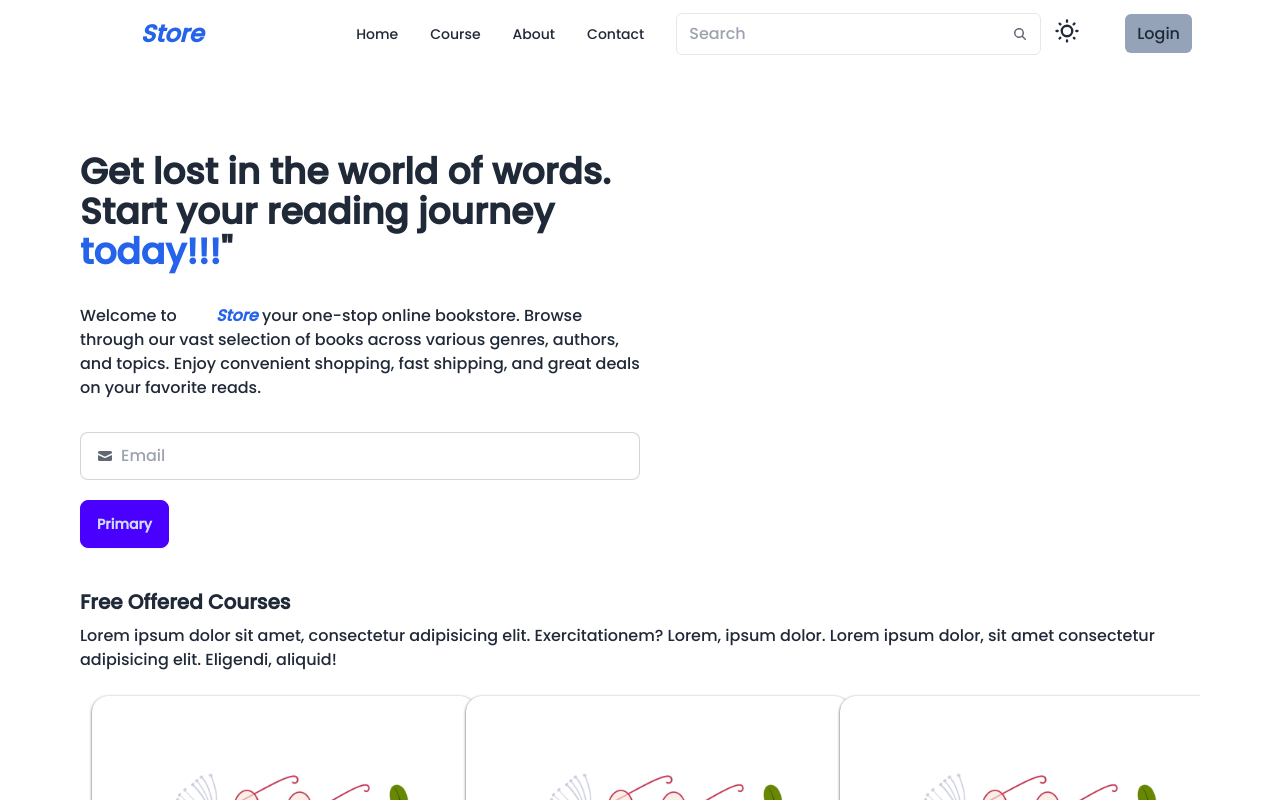
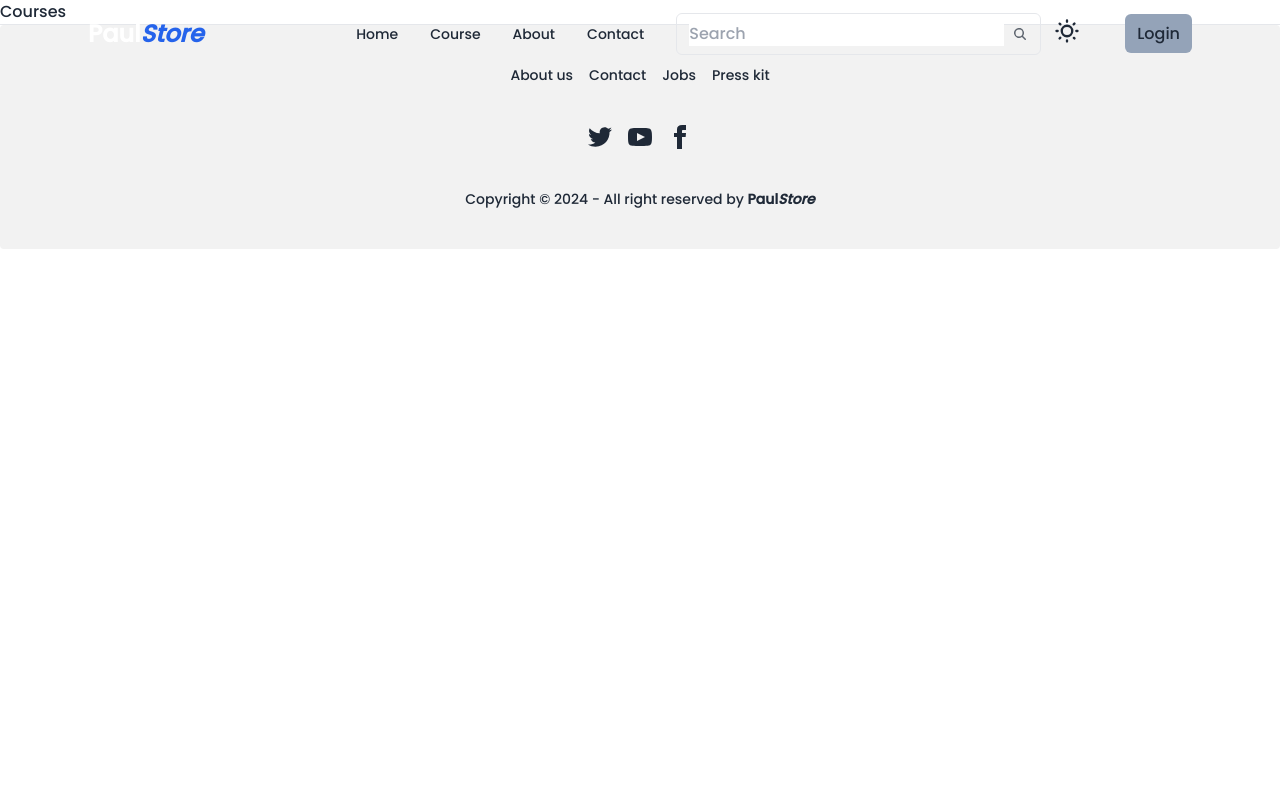
Before and after one commit to Ajoy-paul11/Book-Store-Project, a React app in the folder frontend/: page /course in a window 1280 px wide. Shown: the top 800 px of the page. Built offline with nearby package versions, Linux system fonts and the light colour scheme; the HTML template or start-up script is replaced by a standard one.

Commit message:
"Added react-router-dom dependency and implemented routing in frontend application"

```diff
--- a/frontend/package.json
+++ b/frontend/package.json
@@ -12,6 +12,7 @@
   "dependencies": {
     "react": "^18.3.1",
     "react-dom": "^18.3.1",
+    "react-router-dom": "^6.26.0",
     "react-slick": "^0.30.2",
     "slick-carousel": "^1.8.1"
   },
--- a/frontend/src/App.jsx
+++ b/frontend/src/App.jsx
@@ -2,13 +2,7 @@ import React from "react";
 import { Footer, Home, Navbar } from "./pages";
 
 function App() {
-  return (
-    <>
-      <Navbar />
-      <Home />
-      <Footer />
-    </>
-  );
+  return <></>;
 }
 
 export default App;
--- a/frontend/src/Layout.jsx
+++ b/frontend/src/Layout.jsx
@@ -1,9 +1,12 @@
 import React from "react";
-
+import { Outlet } from "react-router-dom";
+import { Navbar, Footer } from "./pages";
 function Layout() {
   return (
     <>
-      <div></div>
+      <Navbar />
+      <Outlet />
+      <Footer />
     </>
   );
 }
--- a/frontend/src/components/Navigation.jsx
+++ b/frontend/src/components/Navigation.jsx
@@ -1,4 +1,5 @@
 import React, { useEffect, useState } from "react";
+import { Link } from "react-router-dom";
 
 function Navigation() {
   const [sticky, setSticky] = useState(false);
@@ -21,16 +22,16 @@ function Navigation() {
   const navItems = (
     <>
       <li>
-        <a>Home</a>
+        <Link to="/">Home</Link>
       </li>
       <li>
-        <a>Course</a>
+        <Link to="/course">Course</Link>
       </li>
       <li>
-        <a>About</a>
+        <Link to="/About">About</Link>
       </li>
       <li>
-        <a>Contact</a>
+        <Link to="/Contact">Contact</Link>
       </li>
     </>
   );
--- a/frontend/src/main.jsx
+++ b/frontend/src/main.jsx
@@ -2,9 +2,30 @@ import React from "react";
 import ReactDOM from "react-dom/client";
 import App from "./App.jsx";
 import "./index.css";
+import { createBrowserRouter, RouterProvider } from "react-router-dom";
+import Layout from "./Layout.jsx";
+import Home from "./pages/Home.jsx";
+import Course from "./pages/Course.jsx";
+
+const router = createBrowserRouter([
+  {
+    path: "/",
+    element: <Layout />,
+    children: [
+      {
+        path: "",
+        element: <Home />,
+      },
+      {
+        path: "/course",
+        element: <Course />,
+      },
+    ],
+  },
+]);
 
 ReactDOM.createRoot(document.getElementById("root")).render(
   <React.StrictMode>
-    <App />
+    <RouterProvider router={router} />
   </React.StrictMode>
 );
--- /dev/null
+++ b/frontend/src/pages/Course.jsx
@@ -0,0 +1,7 @@
+import React from "react";
+
+function Course() {
+  return <div>Courses</div>;
+}
+
+export default Course;
--- a/frontend/src/pages/index.js
+++ b/frontend/src/pages/index.js
@@ -1,8 +1,8 @@
 import Navbar from "./Navbar"
 import Home from "./Home"
 import Footer from './Footer'
-
+import Course from "./Course"
 
 export {
-    Navbar, Home, Footer
+    Navbar, Home, Footer, Course
 }
```
Also changed, not shown: 1 other file (tests, documents, lock files or other folders).
